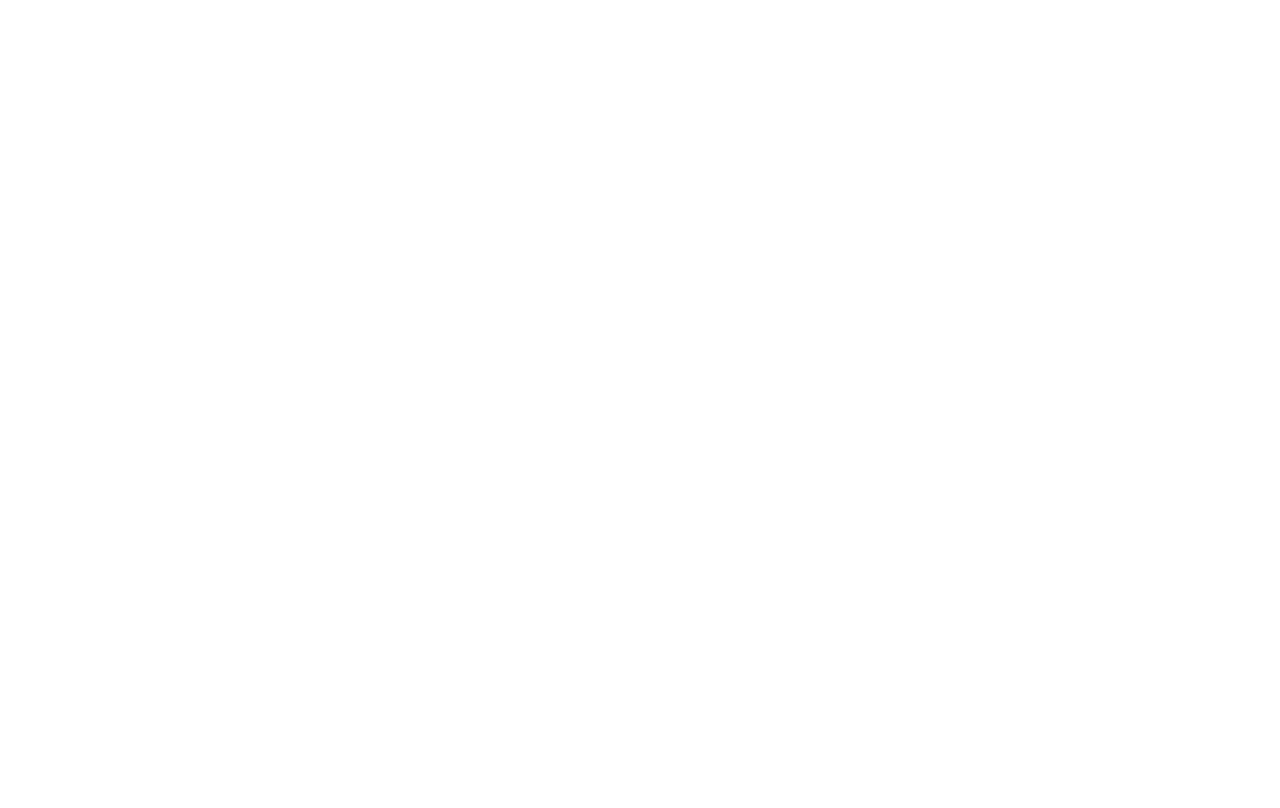
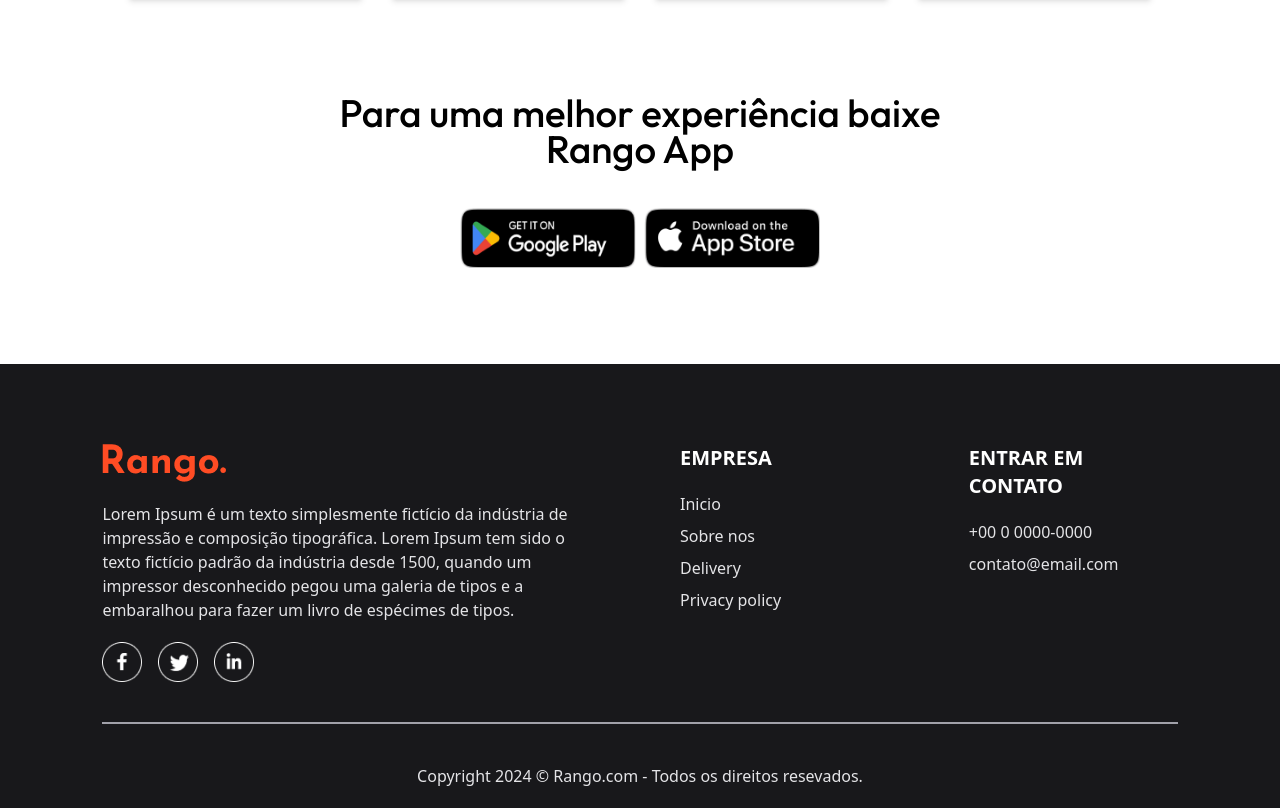
Before and after one commit to douglas-jpg/food-delivery, a React (Vite) app in the folder frontend/: page / in a window 1280 px wide. Shown: the part 4320-5128 px from the top of the page. Before the commit the page ends 4319 px from the top, so only its background shows below. Built offline with nearby package versions, Linux system fonts and the light colour scheme.

Commit message:
feat(frontend): add component app download

```diff
--- a/frontend/src/App.tsx
+++ b/frontend/src/App.tsx
@@ -3,10 +3,11 @@
 import Home from './pages/Home/Home';
 import Cart from './pages/Cart/Cart';
 import PlaceOrder from './pages/PlaceOrder/PlaceOrder';
+import Footer from './components/Footer/Footer';
 
 function App() {
-
     return (
+        <>
             <div className='w-4/5 mx-auto font-outfit'>
                 <Navbar />
                 <Routes>
@@ -15,6 +16,8 @@
                     <Route path='/order' element={<PlaceOrder />} />
                 </Routes>
             </div>
+            <Footer />
+        </>
     );
 }
 
--- /dev/null
+++ b/frontend/src/components/AppDownload/AppDownload.tsx
@@ -0,0 +1,17 @@
+import { assets } from "../../assets/assets"
+
+const AppDownload = () => {
+  return (
+    <div className="m-auto mt-24 text-lg md:text-[3vw] text-center font-medium">
+        <p className="leading-9">
+        Para uma melhor experiência baixe <br /> Rango App
+        </p>
+        <div className="flex justify-center sm:gap-2 gap-[2vw] mt-10">
+            <img src={assets.play_store} alt="link do aplicativo na play store" className="w-28 lg:w-[30vw] max-w-44 cursor-pointer"/>
+            <img src={assets.app_store} alt="link do aplicativo na app store" className="w-28 lg:w-[30vw] max-w-44 cursor-pointer" />
+        </div>
+    </div>
+  )
+}
+
+export default AppDownload
--- /dev/null
+++ b/frontend/src/components/Footer/Footer.tsx
@@ -0,0 +1,60 @@
+import { assets } from '../../assets/assets';
+
+const Footer = () => {
+    return (
+        <footer className='flex flex-col items-center gap-5 py-5 px-[8vw] pt-20 mt-24 text-zinc-200 bg-zinc-900'>
+            <div className='w-full grid grid-cols-4 gap-20'>
+                <div className='col-span-2 flex flex-col items-start gap-5'>
+                    <img src={assets.logo} alt='Logo rango' />
+                    <p>
+                        Lorem Ipsum é um texto simplesmente fictício da
+                        indústria de impressão e composição tipográfica. Lorem
+                        Ipsum tem sido o texto fictício padrão da indústria
+                        desde 1500, quando um impressor desconhecido pegou uma
+                        galeria de tipos e a embaralhou para fazer um livro de
+                        espécimes de tipos.
+                    </p>
+                    <div className=' flex gap-4'>
+                        <img
+                            src={assets.facebook_icon}
+                            alt='Icone facebool'
+                            className='w-10 cursor-pointer'
+                        />
+                        <img
+                            src={assets.twitter_icon}
+                            alt='Icone twitter'
+                            className='w-10 cursor-pointer'
+                        />
+                        <img
+                            src={assets.linkedin_icon}
+                            alt='Icone linkedin'
+                            className='w-10 cursor-pointer'
+                        />
+                    </div>
+                </div>
+                <div className='flex flex-col items-start gap-5 '>
+                    <h2 className='text-white text-xl font-bold'>EMPRESA</h2>
+                    <ul className='flex flex-col gap-2'>
+                        <li>Inicio</li>
+                        <li>Sobre nos</li>
+                        <li>Delivery</li>
+                        <li>Privacy policy</li>
+                    </ul>
+                </div>
+                <div className='flex flex-col items-start gap-5'>
+                    <h2 className='text-white text-xl font-bold'>
+                        ENTRAR EM CONTATO
+                    </h2>
+                    <ul className='flex flex-col gap-2'>
+                        <li>+00 0 0000-0000</li>
+                        <li>contato@email.com</li>
+                    </ul>
+                </div>
+            </div>
+            <hr className='w-full h-[2px] my-5 bg-zinc-400 border-none'/>
+            <p>Copyright 2024 © Rango.com - Todos os direitos resevados.</p>
+        </footer>
+    );
+};
+
+export default Footer;
--- a/frontend/src/pages/Home/Home.tsx
+++ b/frontend/src/pages/Home/Home.tsx
@@ -2,6 +2,7 @@
 import ExploreMenu from '../../components/ExploreMenu/ExploreMenu';
 import Header from '../../components/Header/Header';
 import FoodDisplay from '../../components/FoodDisplay/FoodDisplay';
+import AppDownload from '../../components/AppDownload/AppDownload';
 
 const Home = () => {
     const [category, setCategory] = useState<string>('All');
@@ -10,7 +11,8 @@
         <div>
             <Header />
             <ExploreMenu category={category} setCategory={setCategory} />
-            <FoodDisplay category={category}/>
+            <FoodDisplay category={category} />
+            <AppDownload />
         </div>
     );
 };
```
Lines whose indentation alone changed are shown as unchanged.
